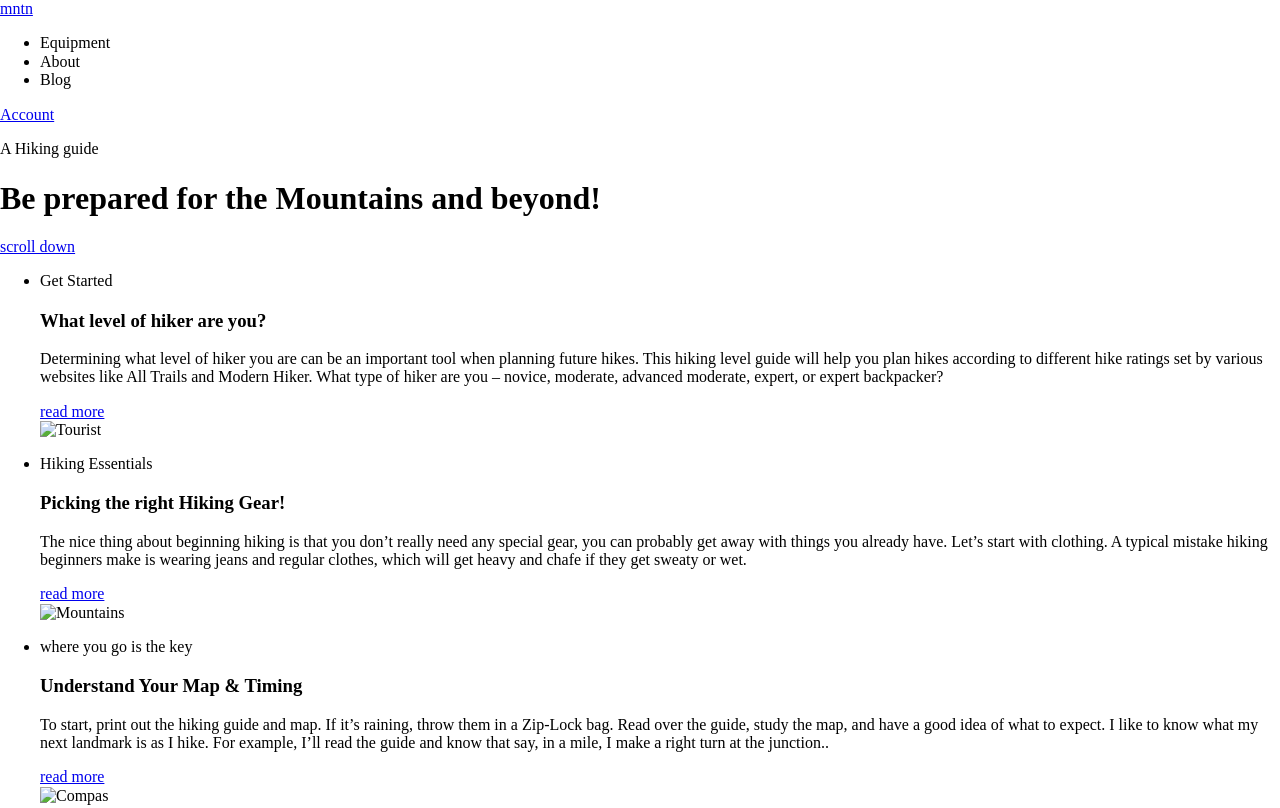
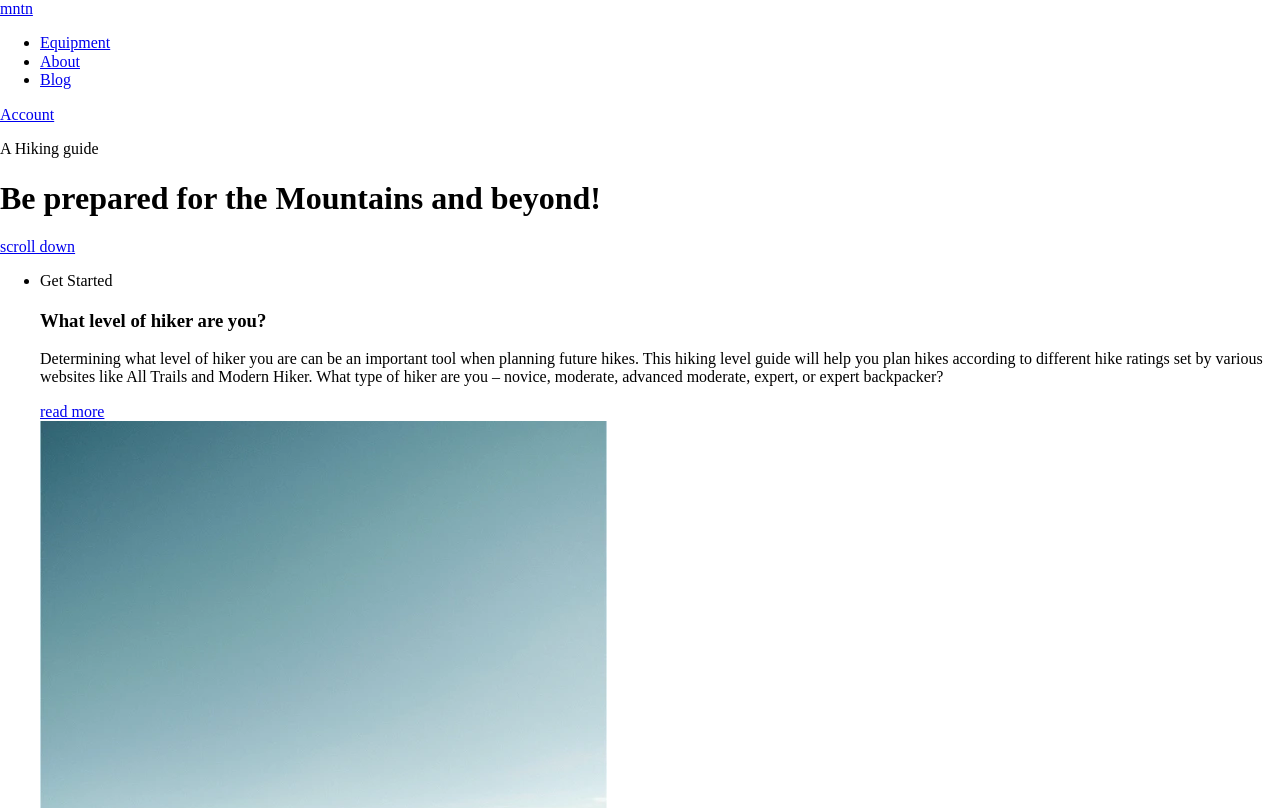
Before and after one commit to alika-bel/fe-35-mntn, a plain HTML site: page index.html in a window 1280 px wide. Shown: the top 808 px of the page. Drawn offline with nearby package versions, Linux system fonts and the light colour scheme; a web font is replaced by a local one.

Commit message:
оптимізація зображень

```diff
--- a/index.html
+++ b/index.html
@@ -10,6 +10,7 @@
       href="https://fonts.googleapis.com/css2?family=Chivo:wght@100..900&family=Chonburi&family=Cinzel&display=swap"
       rel="stylesheet"
     />
+
     <link
       rel="stylesheet"
       href="https://cdnjs.cloudflare.com/ajax/libs/normalize/8.0.1/normalize.min.css"
@@ -26,9 +27,15 @@
         <a href="#" class="logo">mntn</a>
         <nav class="nav">
           <ul class="nav-list">
-            <li class="nav-item">Equipment</li>
-            <li class="nav-item">About</li>
-            <li class="nav-item">Blog</li>
+            <li class="nav-item">
+              <a href="#" class="nav-link">Equipment</a>
+            </li>
+            <li class="nav-item">
+              <a href="#" class="nav-link">About</a>
+            </li>
+            <li class="nav-item">
+              <a href="#" class="nav-link">Blog</a>
+            </li>
           </ul>
         </nav>
         <div class="header-action">
@@ -65,7 +72,7 @@
                   </p>
                   <a href="#" class="step-link">read more</a>
                   <div class="step-photo">
-                    <img src="./src/img/" alt="Tourist" class="step-img" />
+                    <img src="./src/img/tourist.webp" alt="Tourist" class="step-img" />
                   </div>
                 </div>
               </article>
@@ -86,7 +93,7 @@
                   </p>
                   <a href="#" class="step-link">read more</a>
                   <div class="step-photo">
-                    <img src="./src/img/" alt="Mountains" class="step-img" />
+                    <img src="./src/img/mountains.webp" alt="Mountains" class="step-img" />
                   </div>
                 </div>
               </article>
@@ -107,7 +114,7 @@
                   </p>
                   <a href="#" class="step-link">read more</a>
                   <div class="step-photo">
-                    <img src="./src/img/" alt="Compas" class="step-img" />
+                    <img src="./src/img/compas.webp" alt="Compas" class="step-img" />
                   </div>
                 </div>
               </article>
```
Also changed, not shown: src/img/01-1.jpg (deleted), src/img/01-2.jpg (deleted), src/img/01.jpg (deleted), src/img/Eq1.svg (renamed from src/img/Equipment.svg), src/img/Eq2.svg (renamed from src/img/Equipment-1.svg), src/img/Eq3.svg (renamed from src/img/Equipment-2.svg), src/img/arrow_down.svg (renamed from src/img/arrow_downward_24px.svg), src/img/compas.webp (added), src/img/mountains.webp (added), src/img/tourist.webp (added), 1 other file.
